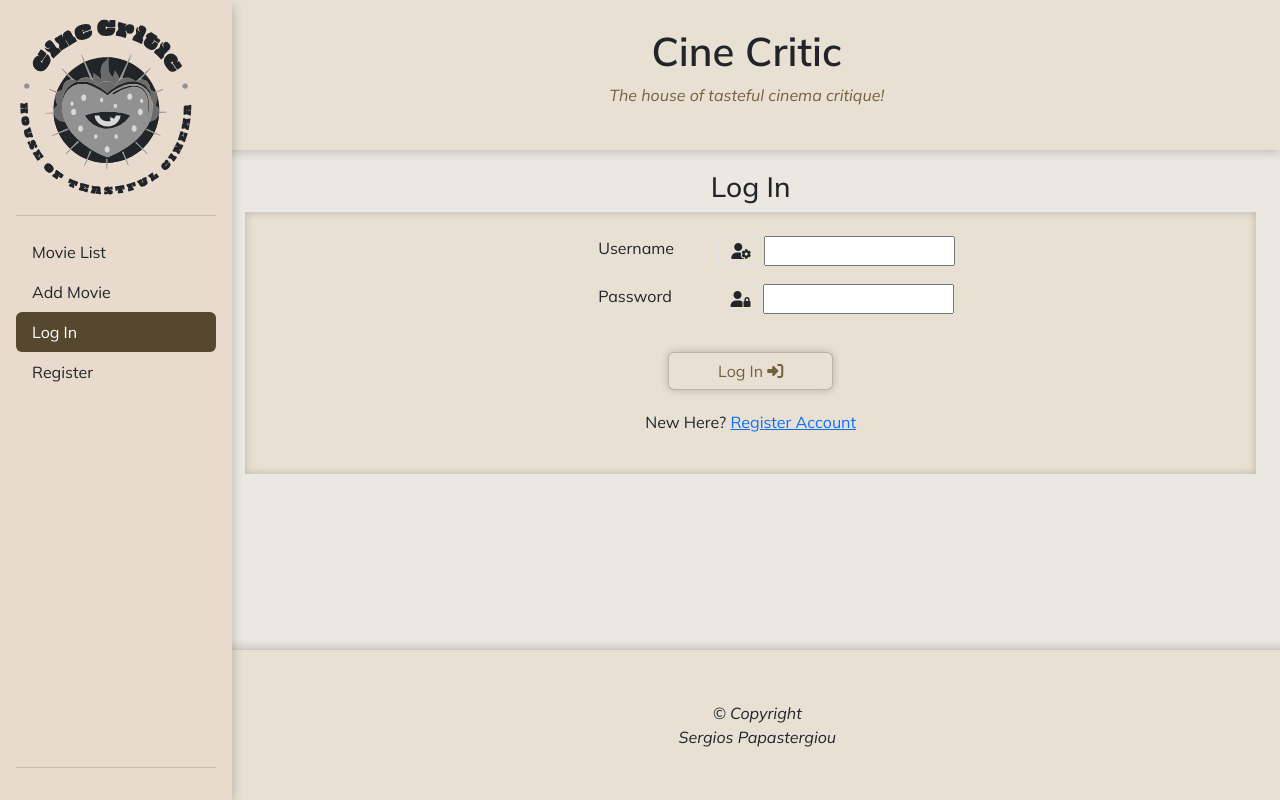
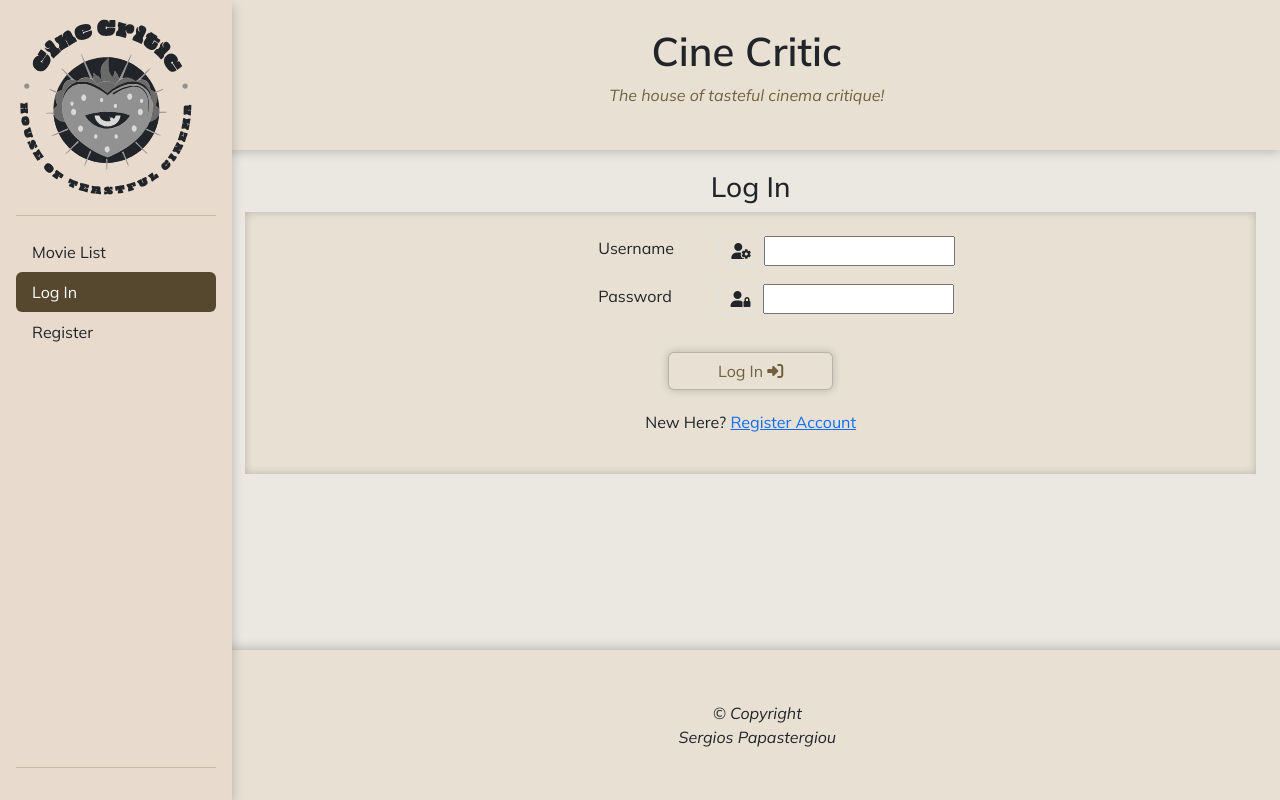
Before and after one commit to sergpapa/CineCritic, a Flask app: page /login in a window 1280 px wide. Run offline with Flask 3, Linux system fonts and the light colour scheme; some libraries are stand-ins or nearby versions.

Commit message:
site structure and color palette

```diff
--- a/templates/base.html
+++ b/templates/base.html
@@ -46,10 +46,10 @@
                         <li>
                             <a id="movies_list" class="nav-link" href="{{ url_for('movies_list') }}">Movie List</a>
                         </li>
-                        <li>
-                            <a id="search" class="nav-link" href="{{ url_for('search') }}">Add Movie</a>
-                        </li>
                         {% if session.user %}
+                            <li>
+                                <a id="search" class="nav-link" href="{{ url_for('search') }}">Add Movie</a>
+                            </li>
                             <li class="nav-item">
                                 <a id="profile" class="nav-link" href="{{ url_for('profile', username=session['user']) }}">Profile</a>
                             </li>
```
Also changed, not shown: README.md, static/images/readme/color-palette.png (added).
